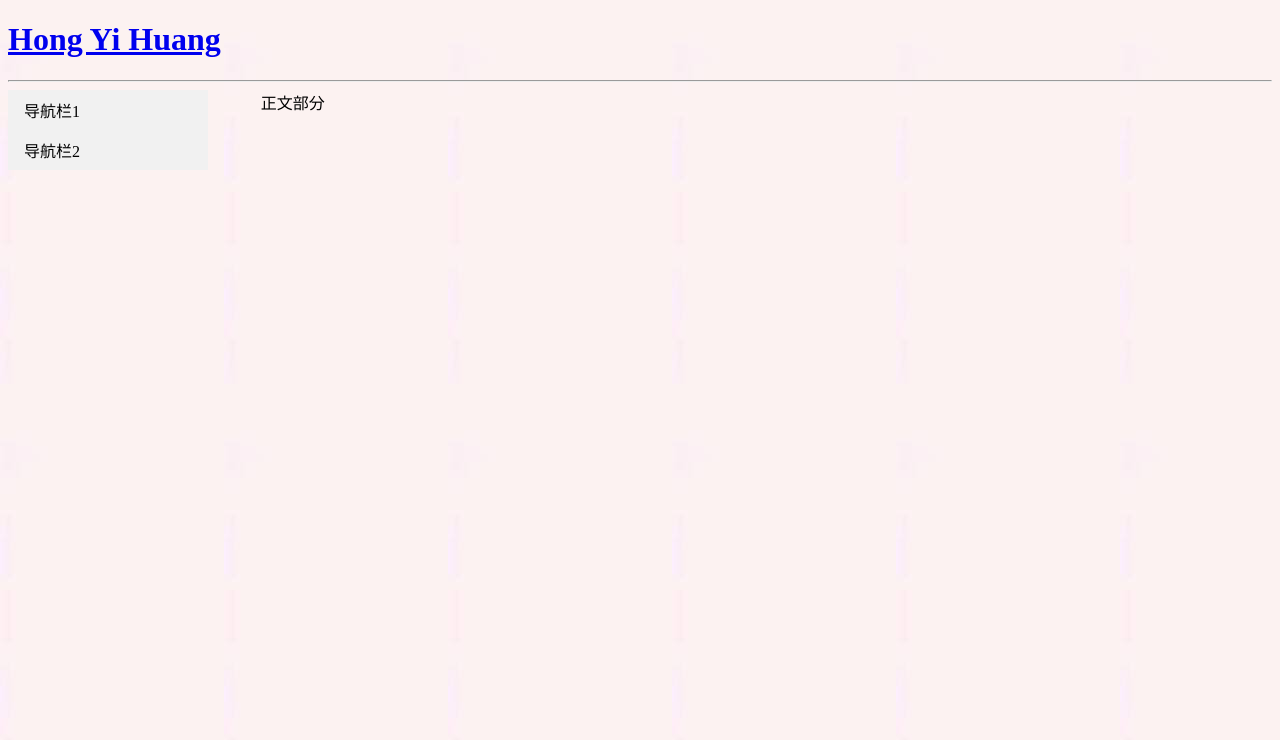
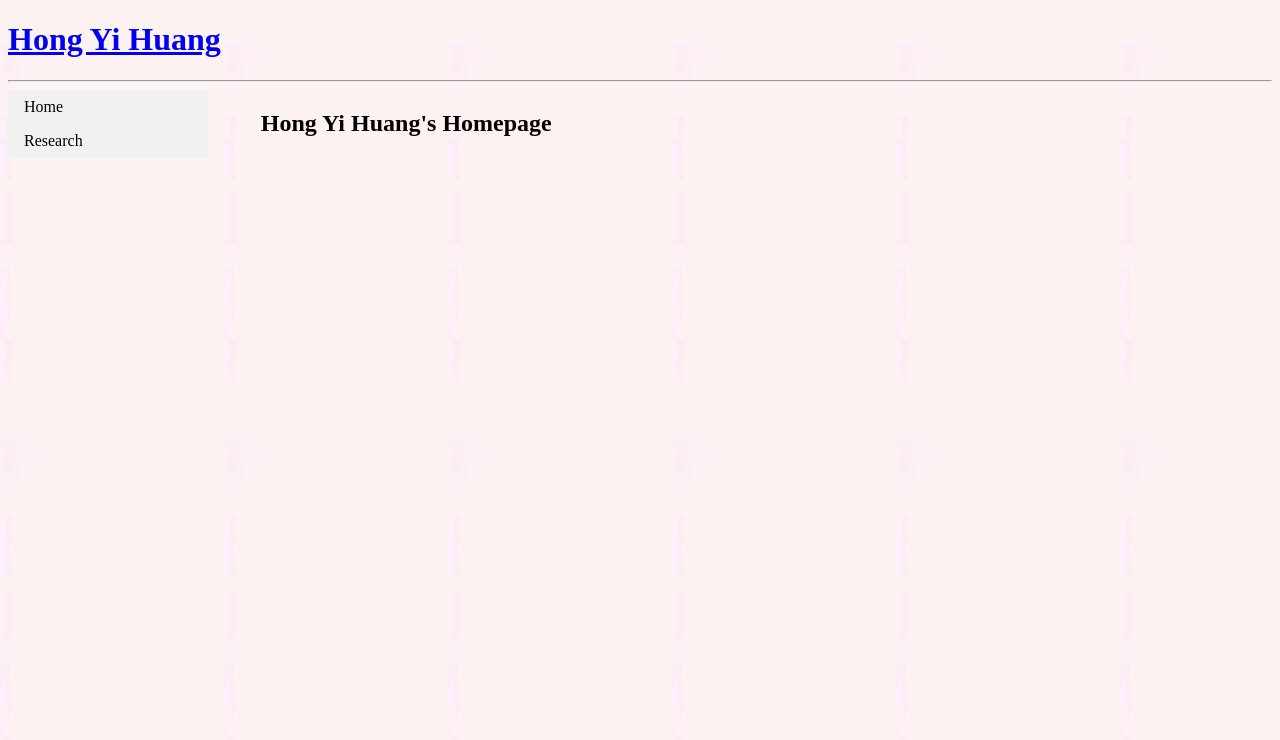
Before and after one commit to HongYiHuangMath/hongyihuang_math, a plain HTML site: page index.html in a window 1280 px wide. Drawn offline with nearby package versions, Linux system fonts and the light colour scheme.

Commit message:
Update index.html

```diff
--- a/index.html
+++ b/index.html
@@ -23,16 +23,14 @@
 <div class="row">
 
     <div class="column left">
-        <! 导航栏>
         <ul>
-            <li><a>导航栏1</a></li>
-            <li><a>导航栏2</a></li>
+            <li><a>Home</a></li>
+            <li><a>Research</a></li>
         </ul>
     </div>
 
     <div class="column right">
-        <! 正文部分>
-        正文部分
+        <h2>Hong Yi Huang's Homepage</h2>
 
 
 </div>
```
